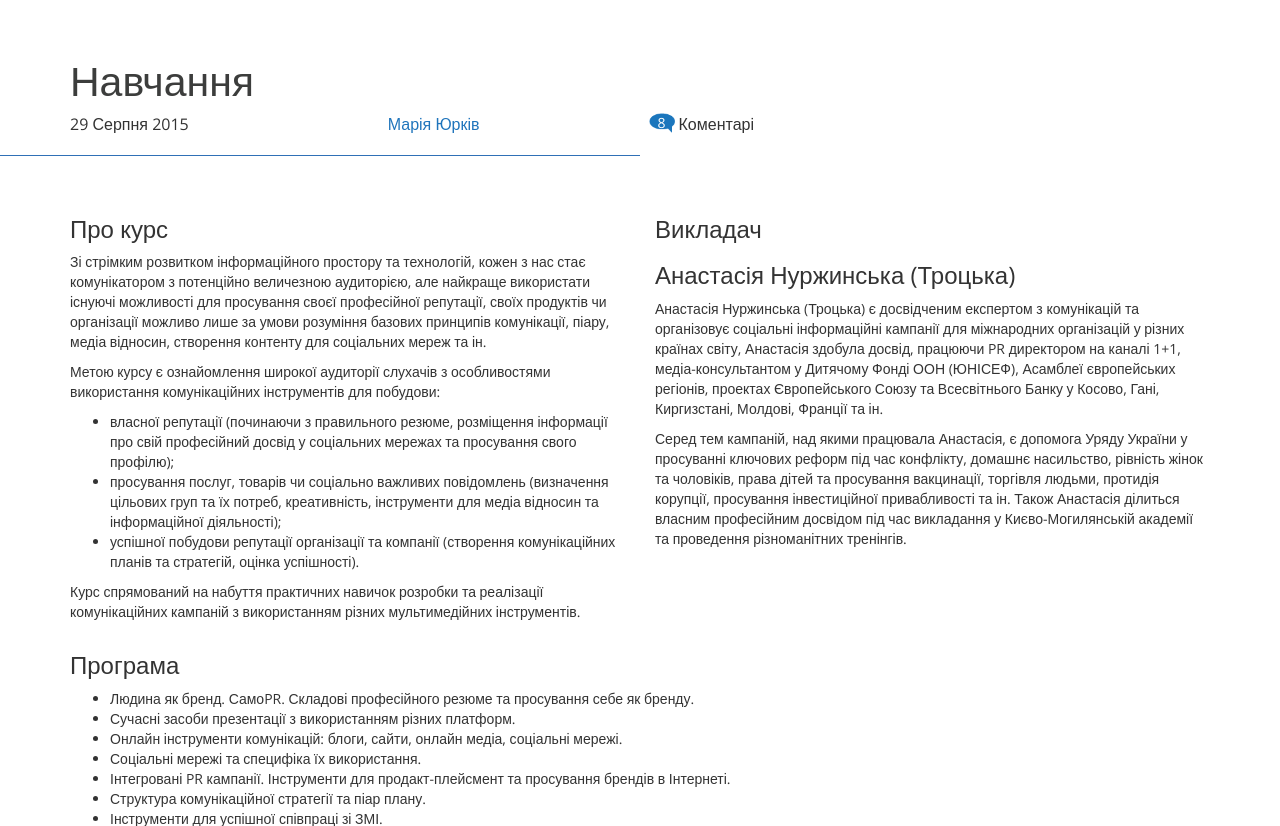
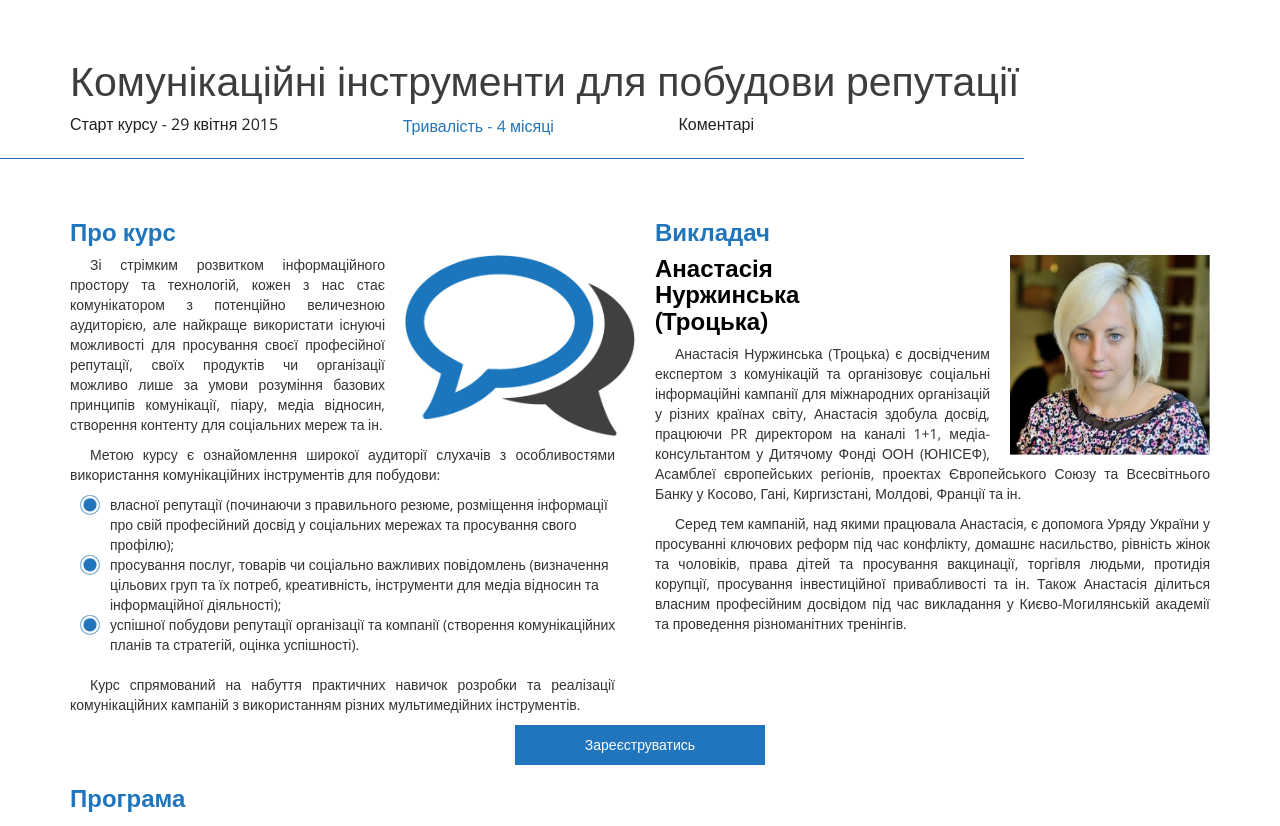
Before and after one commit to sunri5e/MediaLab, a plain HTML site: page education.html in a window 1280 px wide. Shown: the part 143-969 px from the top of the page. Drawn offline with nearby package versions, Linux system fonts and the light colour scheme.

Commit message:
completed education page

```diff
--- a/css/style.css
+++ b/css/style.css
@@ -362,7 +362,7 @@ h1{
 	border-right: 3px solid #2075bc;
 }
 
-.article-info *{
+.article-info *, .education-info *{
 	display: inline-block;
 	font-size: 16px;
 }
@@ -371,11 +371,9 @@ h1{
 	padding-right: 20px;
 }
 
-.main-title:after{
 
-}
 
-.article-info{
+.article-info, .education-info{
 	text-align: center;
 	width: 60%;
 	margin-bottom: 20px;
@@ -545,6 +543,118 @@ blockquote:after {
 	background-repeat: no-repeat;
 }
 
+/*EDUCATION*/
+
+.education-date{
+	float: left;
+}
+.education-term{
+	color: #2075bc;
+}
+.education-comments{
+	float: right;
+}
+
+.education-title:after{
+	width: 80%;
+	left: 0;
+}
+.teacher img{
+    float: right;
+    width: 220px;
+    padding-left: 20px;
+}
+
+.teacher p, .about p{
+	text-align: justify;
+	text-indent: 20px;
+}
+
+.about p{
+	padding-right: 10px;
+}
+
+.education-block h3 {
+	color: #2075bc;
+	font-weight: bold;
+}
+
+h3.teacher-name{
+	color: #000;
+	width: 104px;
+	display: inline-block;
+	margin-top: 0;
+}
+
+.education-block .about img{
+	width: 250px;
+	float: right;
+	margin-right: -10px;
+	padding-left: 20px;
+}
+.education-block ul{
+	list-style: none;
+	margin-bottom: 20px;
+}
+.education-block ul li:before{
+	content: '';
+	background-image: url(../images/marker.png);
+	width: 20px;
+	height: 20px;
+	position: absolute;
+	-webkit-background-size: contain;
+	background-size: contain;
+	background-repeat: no-repeat;
+	margin-left: -30px;
+}
+.schedule ul li{
+	float: left;
+	width: 50%;
+	padding: 0 15px;
+	margin-top: 10px;
+}
+.schedule ul li:nth-child(2n){
+	float: right;
+}
+
+.big-button{
+	position: relative;
+	display: block;
+	margin: 0 auto;
+	color: #fff;
+	padding: 10px 40px;
+	background-color: #2075bc;
+	cursor: pointer;
+	width: 250px;
+	margin-bottom: 10px;
+	text-align: center;
+}
+
+.big-button:hover{
+	text-decoration: none;
+	color: #fff;
+}
+
+.video-block{
+	margin-top: 30px;
+	padding: 20px 0;
+	background-color: #e7e8e9;
+	width: 100%;
+	margin-bottom: 10px;
+}
+.video-block iframe{
+	display: block;
+	margin: 0 auto;
+}
+
+.materials h3{
+	color: #2075bc;
+	font-weight: bold;
+
+}
+.materials p{
+	text-indent: 20px;
+}
 
 @media only screen and (max-width: 768px) {
 	#navbar-collapse1{
@@ -600,7 +710,7 @@ blockquote:after {
 	.border-right{
 		border: none;
 	}
-	.article-info{
+	.article-info, .education-info{
 		width: 100%;
 	}
 
@@ -613,6 +723,9 @@ blockquote:after {
 	}
 	.main-title:after{
 		width: 100% !important;
+	}
+	.education-title:after{
+	width: 100%;
 	}
 
 }
@@ -638,7 +751,7 @@ blockquote:after {
 		border: none;
 	}
 
-	.article-info{
+	.article-info, .education-info{
 		width: 100%;
 	}
 
@@ -647,6 +760,9 @@ blockquote:after {
 	}
 	.article-block .block-title:after{
 		width: 100%;
+	}
+		.education-title:after{
+	width: 100%;
 	}
 
 }
--- a/education.html
+++ b/education.html
@@ -44,21 +44,22 @@
     </nav>
   </div>
 </div>
-  <div class="block-title">
+  <div class="block-title education-title">
     <div class="container">
-      <h2>Навчання</h2>
-                <div class="article-info">
-            <div class="article-date">29 Серпня 2015</div>
-            <div class="article-autor">Марія Юрків</div>
-            <div class="article-comments">Коментарі</div>
+      <h2>Комунікаційні інструменти для побудови репутації</h2>
+                <div class="education-info">
+            <div class="education-date">Старт курсу - 29 квітня 2015 </div>
+            <div class="education-term">Тривалість - 4 місяці</div>
+            <div class="education-comments">Коментарі</div>
           </div>
     </div>
   </div>
-  <div class="container">
+  <div class="container education-block">
     <div class="row">
       <div class="col-md-6">
         <div class="about">
           <h3>Про курс</h3>
+          <img src="images/bubble.png" alt="">
           <p>Зі стрімким розвитком інформаційного простору та технологій, кожен з нас стає комунікатором з потенційно величезною аудиторією, але найкраще використати існуючі можливості для просування своєї професійної репутації, своїх продуктів чи організації можливо лише за умови розуміння базових принципів комунікації, піару, медіа відносин, створення контенту для соціальних мереж та ін.</p>
           <p>Метою курсу є ознайомлення широкої аудиторії слухачів з особливостями використання комунікаційних інструментів для побудови:</p>
           <ul>
@@ -73,13 +74,13 @@
         <div class="teacher">
           <h3>Викладач</h3>
           <h3 class="teacher-name">Анастасія Нуржинська (Троцька)</h3>
+          <img src="images/teacher.png" alt="">
           <p>Анастасія Нуржинська (Троцька) є досвідченим експертом з комунікацій та організовує соціальні інформаційні кампанії для міжнародних організацій у різних країнах світу, Анастасія здобула досвід, працюючи PR директором на каналі 1+1, медіа-консультантом у Дитячому Фонді ООН (ЮНІСЕФ), Асамблеї європейських регіонів, проектах Європейського Союзу та Всесвітнього Банку у Косово, Гані, Киргизстані, Молдові, Франції та ін.</p>
           <p>Серед тем кампаній, над якими працювала Анастасія, є допомога Уряду України у просуванні ключових реформ під час конфлікту, домашнє насильство, рівність жінок та чоловіків, права дітей та просування вакцинації, торгівля людьми, протидія корупції, просування інвестиційної привабливості та ін. Також Анастасія ділиться власним професійним досвідом під час викладання у Києво-Могилянській академії та проведення різноманітних тренінгів.</p>
         </div>
       </div>
     </div>
-    <div class="big-button">
-    </div>
+    <a class="big-button">Зареєструватись</a>
     <div class="schedule">
       <h3>Програма</h3>
       <ul>
@@ -93,15 +94,25 @@
         <li>Складові прес пакету: прес реліз, факти та дані, людські історії та ін.</li>
       </ul>
     </div>
-    <div class="video-block"></div>
-    <div class="materials">
-      <h3>Матеріали</h3>
-      <p>Курс супроводжується такими додатковими матеріалами: презентації лекцій, електронні коментарі лектора, додаткова інформація по темах курсу на особистому блозі лектора: commthatmatters.blogspot.com.</p>
+</div>
+
+  <div class="container-fluid">
+    <div class="row">
+  <div class="video-block">
+    <iframe width="600" height="300" src="https://www.youtube.com/embed/zxAeRF-8Y9E" frameborder="0" allowfullscreen></iframe>
+
     </div>
-    <div class="big-button">
     </div>
   </div>
-
+  <a class="big-button">Зареєструватись</a>
+  <div class="container">
+    <div class="row">
+     <div class="materials">
+       <h3>Матеріали</h3>
+         <p>Курс супроводжується такими додатковими матеріалами: презентації лекцій, електронні коментарі лектора, додаткова інформація по темах курсу на особистому блозі лектора: commthatmatters.blogspot.com.</p>
+    </div>
+</div>
+  </div>
 <div class="footer">
   <div class="container">
     <nav class="footer-nav">
```
Also changed, not shown: images/_Clip Group_.png (added), images/educ-img.png (deleted), images/marker.png (added), images/teacher.png (added).
